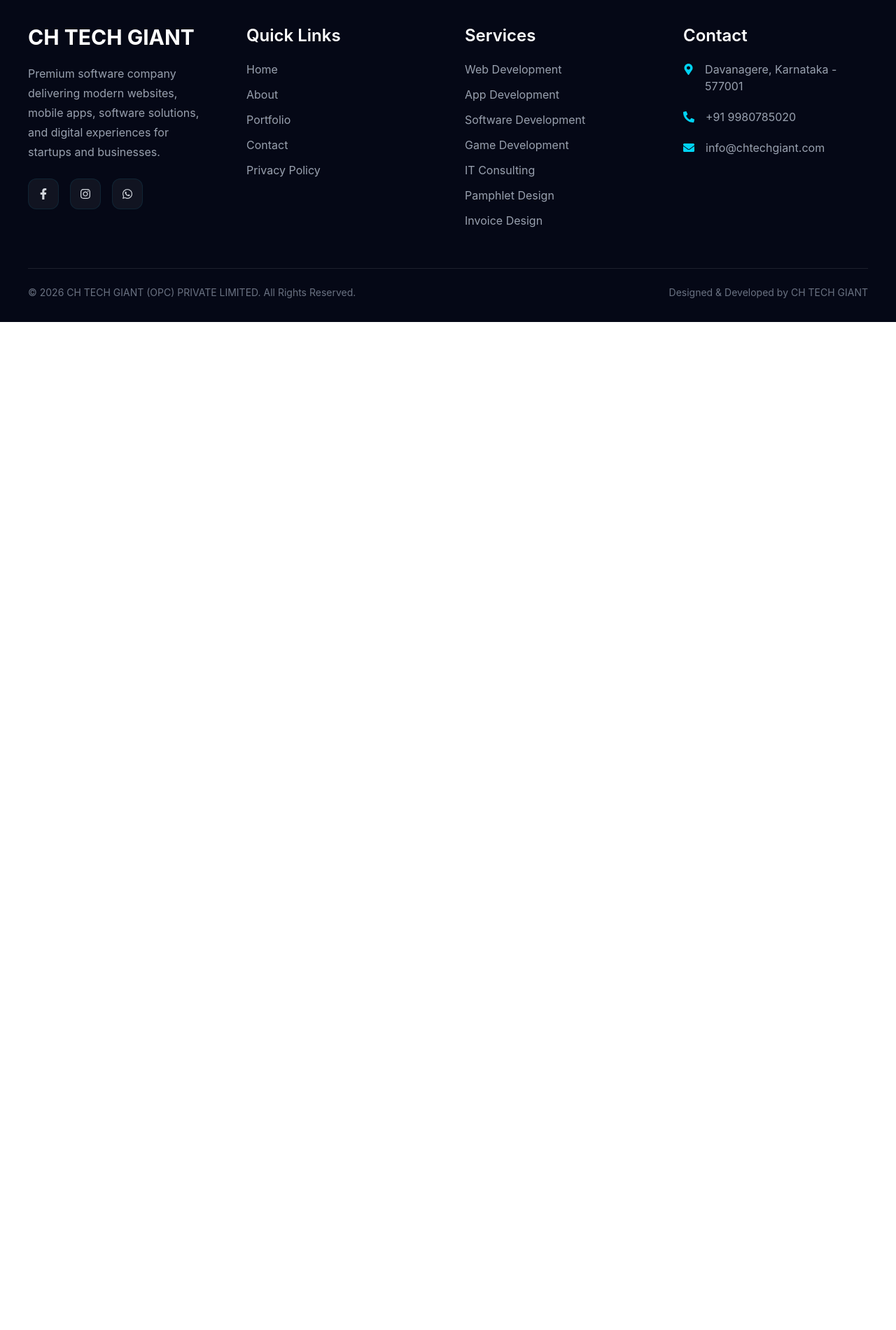
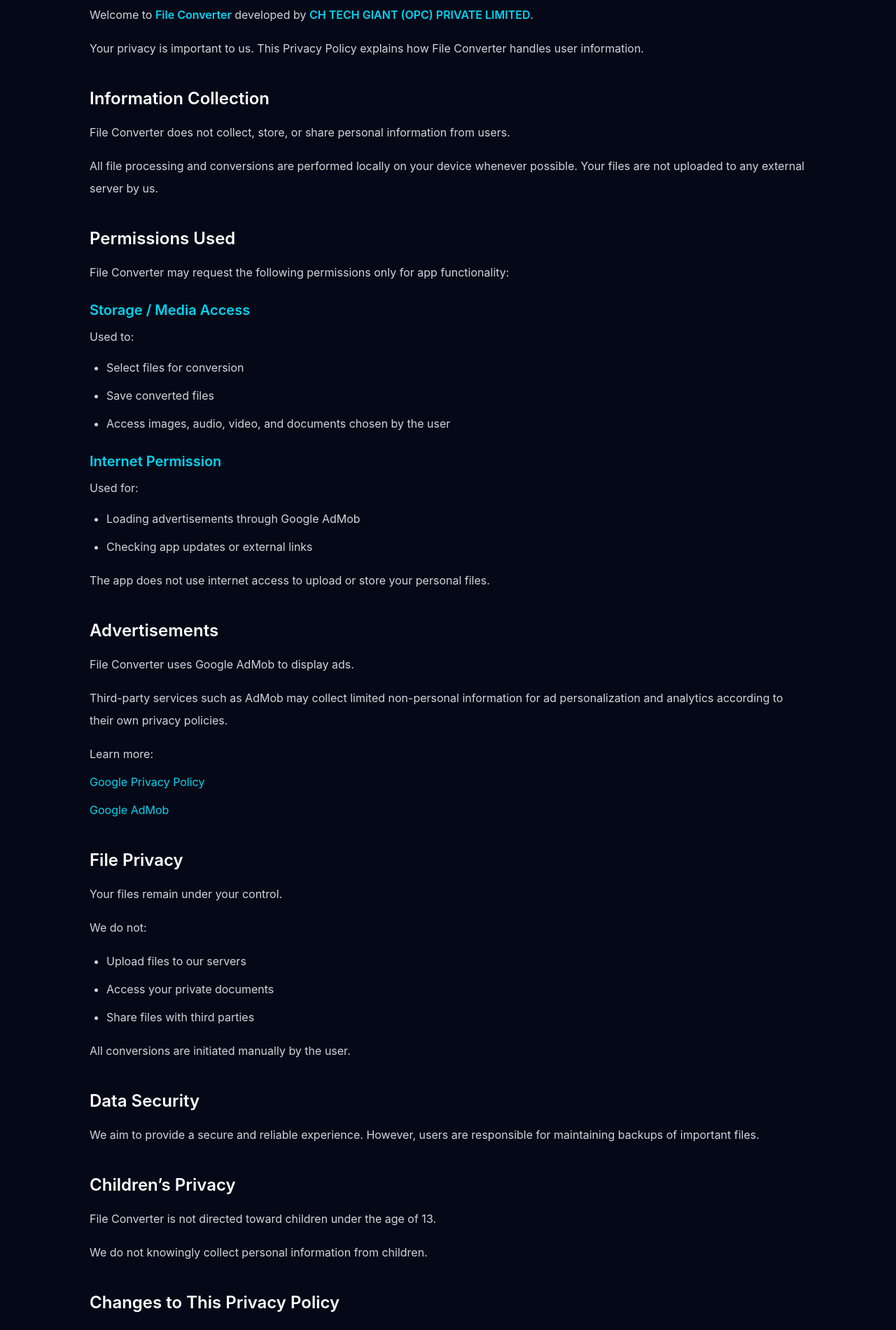
Before and after one commit to harichandranc/CH-TECH-GIANT, a React (Vite) app: page /apps/file-converter/privacy-policy in a window 1280 px wide. Shown: the part 340-2240 px from the top of the page at 70% size. Before the commit the page ends 800 px from the top, so only its background shows below. Built offline with nearby package versions, Linux system fonts and the light colour scheme.

Commit message:
Updated CH TECH GIANT website

```diff
--- a/src/App.jsx
+++ b/src/App.jsx
@@ -21,6 +21,10 @@
 
 import WorldClockPrivacyPolicy from "./pages/apps/WorldClockPrivacyPolicy";
 import CGPASGPAPrivacyPolicy from "./pages/apps/CGPASGPAPrivacyPolicy";
+import InvoiceMakerPrivacyPolicy from "./pages/apps/InvoiceMakerPrivacyPolicy";
+import FileConverterPrivacyPolicy from "./pages/apps/FileConverterPrivacyPolicy";
+import FileRenamerPrivacyPolicy from "./pages/apps/FileRenamerPrivacyPolicy";
+
 
 function App() {
   return (
@@ -80,6 +84,21 @@
             />
 
             <Route
+              path="/apps/invoice-maker/privacy-policy"
+              element={<InvoiceMakerPrivacyPolicy />}
+            />
+
+            <Route
+              path="/apps/file-converter/privacy-policy"
+              element={<FileConverterPrivacyPolicy />}
+            />
+
+            <Route
+              path="/apps/file-renamer/privacy-policy"
+              element={<FileRenamerPrivacyPolicy />}
+            />
+
+            <Route
               path="/services/invoice-design"
               element={<InvoiceDesign />}
             />
--- /dev/null
+++ b/src/pages/apps/FileConverterPrivacyPolicy.jsx
@@ -0,0 +1,229 @@
+import { motion } from "framer-motion";
+
+const FileConverterPrivacyPolicy = () => {
+  return (
+    <div className="min-h-screen bg-[#050816] text-white pt-32 pb-20 px-6">
+      <div className="max-w-5xl mx-auto">
+        <motion.div
+          initial={{ opacity: 0, y: 30 }}
+          animate={{ opacity: 1, y: 0 }}
+          transition={{ duration: 0.6 }}
+        >
+          <h1 className="text-4xl md:text-5xl font-bold text-cyan-400 mb-6">
+            Privacy Policy – File Converter
+          </h1>
+
+          <p className="text-gray-400 mb-10">
+            Last Updated: May 24, 2026
+          </p>
+
+          <div className="space-y-10 text-gray-300 leading-8">
+            <section>
+              <p>
+                Welcome to{" "}
+                <span className="text-cyan-400 font-semibold">
+                  File Converter
+                </span>{" "}
+                developed by{" "}
+                <span className="text-cyan-400 font-semibold">
+                  CH TECH GIANT (OPC) PRIVATE LIMITED
+                </span>.
+              </p>
+
+              <p className="mt-4">
+                Your privacy is important to us. This Privacy Policy explains
+                how File Converter handles user information.
+              </p>
+            </section>
+
+            <section>
+              <h2 className="text-2xl font-semibold text-white mb-4">
+                Information Collection
+              </h2>
+
+              <p>
+                File Converter does not collect, store, or share personal
+                information from users.
+              </p>
+
+              <p className="mt-4">
+                All file processing and conversions are performed locally on
+                your device whenever possible. Your files are not uploaded to
+                any external server by us.
+              </p>
+            </section>
+
+            <section>
+              <h2 className="text-2xl font-semibold text-white mb-4">
+                Permissions Used
+              </h2>
+
+              <p>
+                File Converter may request the following permissions only for
+                app functionality:
+              </p>
+
+              <div className="space-y-6 mt-6">
+                <div>
+                  <h3 className="text-xl font-semibold text-cyan-400 mb-2">
+                    Storage / Media Access
+                  </h3>
+
+                  <p>Used to:</p>
+
+                  <ul className="list-disc pl-6 mt-3 space-y-2">
+                    <li>Select files for conversion</li>
+                    <li>Save converted files</li>
+                    <li>
+                      Access images, audio, video, and documents chosen by the
+                      user
+                    </li>
+                  </ul>
+                </div>
+
+                <div>
+                  <h3 className="text-xl font-semibold text-cyan-400 mb-2">
+                    Internet Permission
+                  </h3>
+
+                  <p>Used for:</p>
+
+                  <ul className="list-disc pl-6 mt-3 space-y-2">
+                    <li>Loading advertisements through Google AdMob</li>
+                    <li>Checking app updates or external links</li>
+                  </ul>
+
+                  <p className="mt-4">
+                    The app does not use internet access to upload or store
+                    your personal files.
+                  </p>
+                </div>
+              </div>
+            </section>
+
+            <section>
+              <h2 className="text-2xl font-semibold text-white mb-4">
+                Advertisements
+              </h2>
+
+              <p>
+                File Converter uses Google AdMob to display ads.
+              </p>
+
+              <p className="mt-4">
+                Third-party services such as AdMob may collect limited
+                non-personal information for ad personalization and analytics
+                according to their own privacy policies.
+              </p>
+
+              <div className="mt-4 space-y-2">
+                <p>Learn more:</p>
+
+                <a
+                  href="https://policies.google.com/privacy"
+                  target="_blank"
+                  rel="noopener noreferrer"
+                  className="block text-cyan-400 hover:text-cyan-300 transition duration-300"
+                >
+                  Google Privacy Policy
+                </a>
+
+                <a
+                  href="https://support.google.com/admob"
+                  target="_blank"
+                  rel="noopener noreferrer"
+                  className="block text-cyan-400 hover:text-cyan-300 transition duration-300"
+                >
+                  Google AdMob
+                </a>
+              </div>
+            </section>
+
+            <section>
+              <h2 className="text-2xl font-semibold text-white mb-4">
+                File Privacy
+              </h2>
+
+              <p>
+                Your files remain under your control.
+              </p>
+
+              <p className="mt-4">
+                We do not:
+              </p>
+
+              <ul className="list-disc pl-6 mt-4 space-y-2">
+                <li>Upload files to our servers</li>
+                <li>Access your private documents</li>
+                <li>Share files with third parties</li>
+              </ul>
+
+              <p className="mt-4">
+                All conversions are initiated manually by the user.
+              </p>
+            </section>
+
+            <section>
+              <h2 className="text-2xl font-semibold text-white mb-4">
+                Data Security
+              </h2>
+
+              <p>
+                We aim to provide a secure and reliable experience. However,
+                users are responsible for maintaining backups of important
+                files.
+              </p>
+            </section>
+
+            <section>
+              <h2 className="text-2xl font-semibold text-white mb-4">
+                Children’s Privacy
+              </h2>
+
+              <p>
+                File Converter is not directed toward children under the age of
+                13.
+              </p>
+
+              <p className="mt-4">
+                We do not knowingly collect personal information from children.
+              </p>
+            </section>
+
+            <section>
+              <h2 className="text-2xl font-semibold text-white mb-4">
+                Changes to This Privacy Policy
+              </h2>
+
+              <p>
+                We may update this Privacy Policy from time to time. Any
+                updates will be reflected on this page with a revised “Last
+                Updated” date.
+              </p>
+            </section>
+
+            <section>
+              <h2 className="text-2xl font-semibold text-white mb-4">
+                Contact Us
+              </h2>
+
+              <div className="bg-white/5 border border-cyan-500/20 rounded-2xl p-6 backdrop-blur-md">
+                <h3 className="text-xl font-semibold text-cyan-400 mb-4">
+                  CH TECH GIANT (OPC) PRIVATE LIMITED
+                </h3>
+
+                <div className="space-y-2">
+                  <p>Davangere, Karnataka 577001</p>
+                  <p>Email: info@chtechgiant.com</p>
+                  <p>Phone: +91 9980785020</p>
+                </div>
+              </div>
+            </section>
+          </div>
+        </motion.div>
+      </div>
+    </div>
+  );
+};
+
+export default FileConverterPrivacyPolicy;
```
Also changed, not shown: src/pages/apps/FileRenamerPrivacyPolicy.jsx (added), src/pages/apps/InvoiceMakerPrivacyPolicy.jsx (added).
